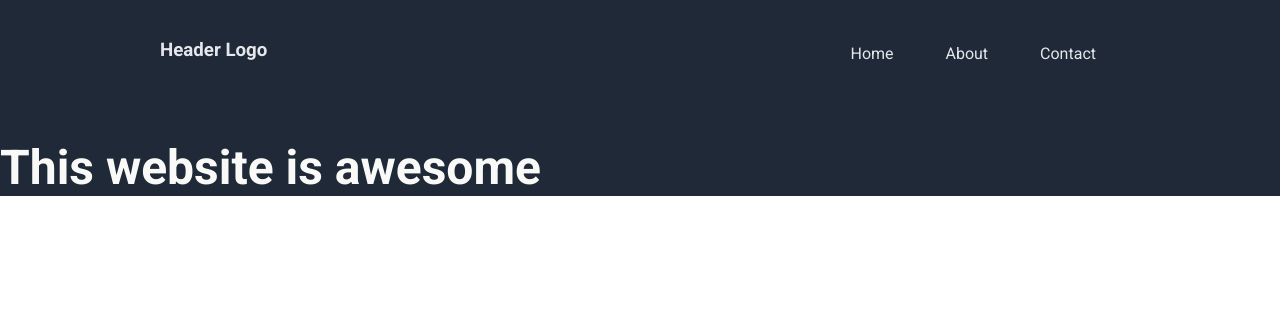
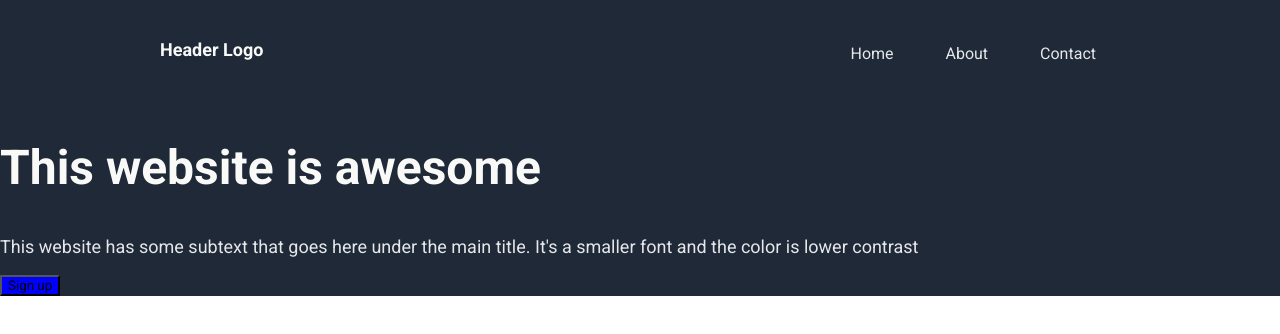
Before and after one commit to DXPGH/Project-Landing-Page, a plain HTML site: page index.html in a window 1280 px wide. Drawn offline with Linux system fonts and the light colour scheme.

Commit message:
Added a sign up button

```diff
--- a/index.html
+++ b/index.html
@@ -15,7 +15,7 @@
     <section class="dark-panel">
       <header class="main-header">
         <div class="container">
-        <h3>Header Logo</h3>
+          <h1>Header Logo</h1>
           <nav class="main-nav">
             <ul class="main-nav-list">
               <li><a href="">Home</a></li>
@@ -28,6 +28,8 @@
 
       <div class="first-panel">
         <h2 class="main-text">This website is awesome</h2>
+        <p>This website has some subtext that goes here under the main title. It's a smaller font and the color is lower contrast</p>
+        <button type="button">Sign up</button>
       </div>
     </section>
   </body>
--- a/styles.css
+++ b/styles.css
@@ -27,8 +27,9 @@ body {
   flex-wrap: wrap;
 }
 
-.container h3 {
-  color: #e5e7eb;
+.container h1 {
+  font-size: 18px;
+  color: #f9faf8;
 }
 
 .main-nav ul {
@@ -53,8 +54,19 @@ body {
   }
 }
 
+/* First Panel */
+
 .main-text {
   color: #f9faf8;
   font-size: 48px;
   font-weight: bold;
 }
+
+.first-panel p {
+  color: #e5e7eb;
+  font-size: 18px;
+}
+
+.first-panel button {
+  background-color: blue;
+}
```
Lines whose indentation alone changed are shown as unchanged.
